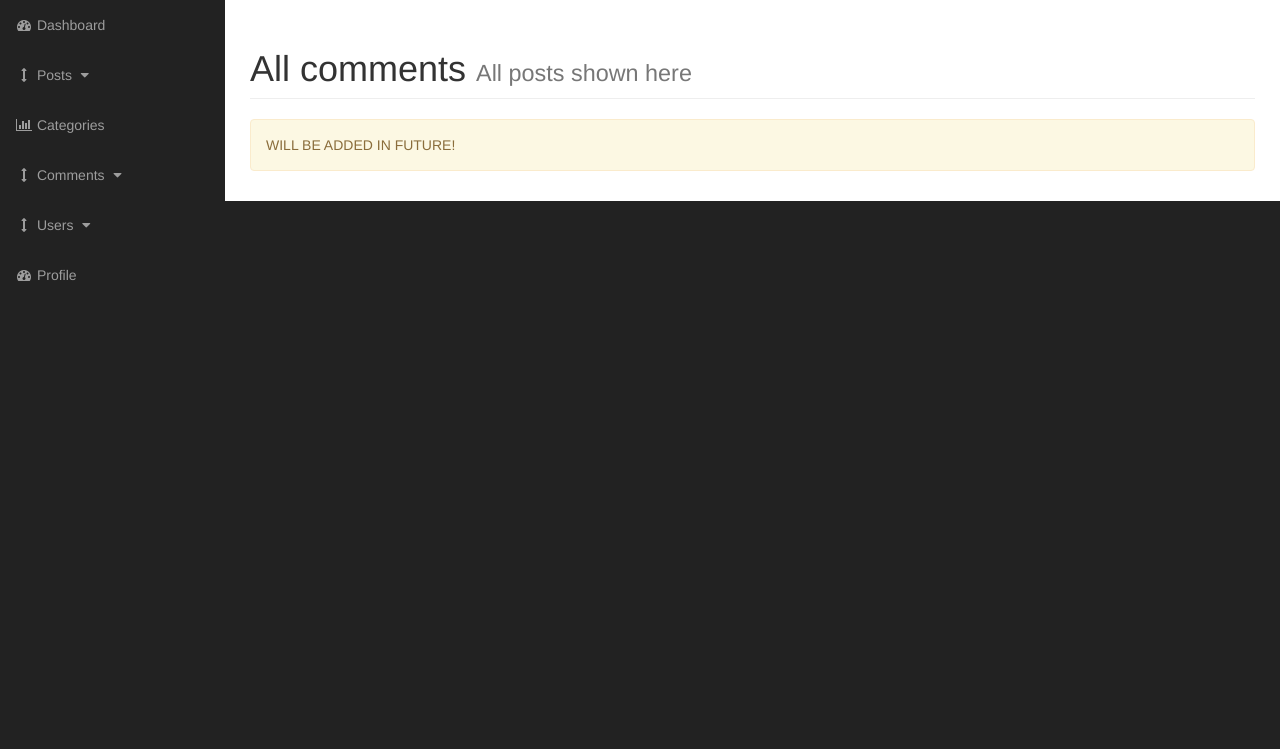
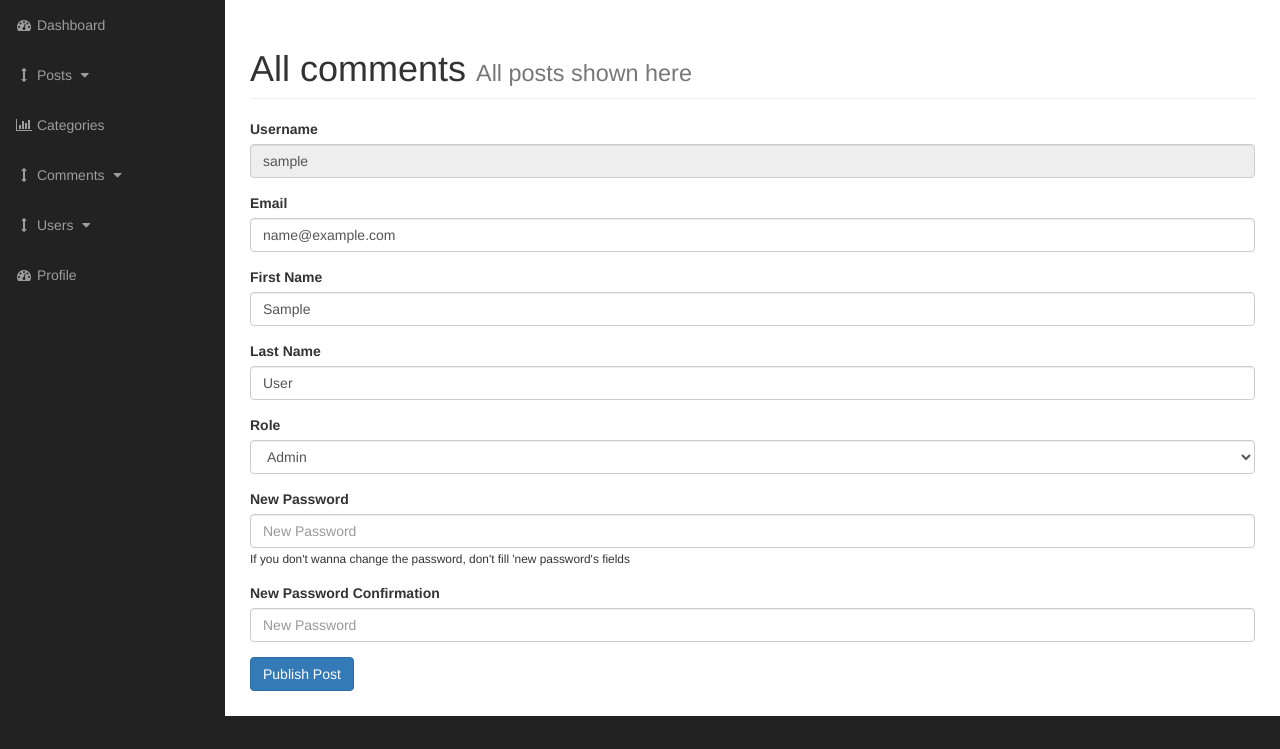
Before and after one commit to mostafa-binesh/CMS-PHP, a PHP site: page /admin/users.php?source=edit&u_id=1 in a window 1280 px wide. Shown: the part 51-800 px from the top of the page. Run offline with PHP 8.4, Linux system fonts and the light colour scheme; the visitor is signed in with stand-in values (Sample User, id 1); tables that the repository leaves empty or names only in its code hold one stand-in row (values such as "Sample post"); grey boxes labelled with a size stand in for pictures from a placeholder-image service; some libraries are stand-ins or nearby versions.

Commit message:
add user edit, profile

```diff
--- a/admin/includes/admin_navigation.php
+++ b/admin/includes/admin_navigation.php
@@ -161,7 +161,7 @@
                 </li>
 
                 <li>
-                    <a href="index-rtl.html"><i class="fa fa-fw fa-dashboard"></i> Profile</a>
+                    <a href="./profile.php"><i class="fa fa-fw fa-dashboard"></i> Profile</a>
                 </li>
             </ul>
         </div>
--- a/admin/includes/edit_user.php
+++ b/admin/includes/edit_user.php
@@ -1,127 +1,150 @@
 <?php
+// if (isset($_POST['update_post'])) {
+//     $post_id = $_GET['p_id'];
+//     $post_title = $_POST['title'];
+//     $post_category_id = $_POST['category_id'];
+//     $post_author = $_POST['author'];
+//     $post_status = $_POST['status'];
+//     $post_image = $_FILES['image']['name'];
+//     $post_image_temp = $_FILES['image']['tmp_name'];
+//     $post_tags = $_POST['tags'];
+//     $post_content = $_POST['content'];
+//     $post_date = date('y-m-d');
+//     // $post_comment_count = $
+//     // echo "{$post_image} , {$post_image_temp}";
 
-if (isset($_POST['update_post'])) {
-    $post_id = $_GET['p_id'];
-    $post_title = $_POST['title'];
-    $post_category_id = $_POST['category_id'];
-    $post_author = $_POST['author'];
-    $post_status = $_POST['status'];
-    $post_image = $_FILES['image']['name'];
-    $post_image_temp = $_FILES['image']['tmp_name'];
-    $post_tags = $_POST['tags'];
-    $post_content = $_POST['content'];
-    $post_date = date('y-m-d');
-    // $post_comment_count = $
-    // echo "{$post_image} , {$post_image_temp}";
+//     // echo "../images/";
+//     // send data to database and upload the image
+//     if (empty($post_image)) {
+//         $query = "SELECT * FROM posts WHERE post_id = $post_id";
+//         $result = mysqli_query($conn, $query);
+//         while ($row = mysqli_fetch_assoc($result)) {
+//             $post_image = $row['post_image'];
+//         }
+//     }
+//     $query = "UPDATE `posts` SET `post_id`='{$post_id}',`post_category_id`='{$post_category_id}',`post_title`='{$post_title}',`post_author`='{$post_author}',`post_date`='{$post_date}',`post_image`='{$post_image}',`post_content`='{$post_content}',`post_tags`='{$post_tags}',`post_status`='{$post_status}' WHERE post_id = {$post_id}";
+//     $result = mysqli_query($conn, $query);
+//     if (!$result) {
+//         echo "<h2>Couldn't update the post!</h2>" . mysqli_error($conn);
+//         echo $post_image . $post_content;
+//     } else {
+//         move_uploaded_file($post_image_temp, "../images/$post_image");
+//         // header('Location: &added=1');
+//         // echo "<h2>Post updated successfully</h2>";
+//         echo "<div class='alert alert-success'>Post updated successfully</div>";
+//     }
+// }
 
-    // echo "../images/";
-    // send data to database and upload the image
-    if(empty($post_image)){
-        $query = "SELECT * FROM posts WHERE post_id = $post_id";
-        $result = mysqli_query($conn,$query);
-        while($row = mysqli_fetch_assoc($result)){
-            $post_image = $row['post_image'];
+
+############ POST
+if (isset($_POST['update_user'])) {
+    // confirmation password of admin
+    // $query = "SELECT * FROM users WHERE user_id = {$_GET['u_id']}'";
+    // $result = mysqli_query($conn,$query);
+    // if(!$result){
+    //     echo "cannot send the request to the database!";
+    // } else if(mysqli_num_rows($result) == 0){
+    //     echo "no user with this id";
+    // } else {
+    //     while($row = mysqli_fetch_assoc($result)){
+    //         $
+    //     }
+    // }
+    if ($_POST['newPassword'] == $_POST['newPassword2']) {
+        $query = "UPDATE `users` SET
+    `user_password`='{$_POST['newPassword']}',`user_firstname`='{$_POST['firstname']}',
+    `user_lastname`='{$_POST['firstname']}',`user_email`='{$_POST['firstname']}',`user_role`='{$_POST['firstname']}'
+    WHERE 1";
+        $result = mysqli_query($conn, $query);
+        if (!$result) {
+            echo "failed to connect to the database!";
+        } else {
+            echo "user updated successfully";
         }
     }
-    $query = "UPDATE `posts` SET `post_id`='{$post_id}',`post_category_id`='{$post_category_id}',`post_title`='{$post_title}',`post_author`='{$post_author}',`post_date`='{$post_date}',`post_image`='{$post_image}',`post_content`='{$post_content}',`post_tags`='{$post_tags}',`post_status`='{$post_status}' WHERE post_id = {$post_id}";
+}
+
+
+
+############ GET
+
+if (isset($_GET['u_id'])) {
+    $user_id = $_GET['u_id'];
+    $query = "SELECT * FROM users WHERE user_id = {$user_id}";
     $result = mysqli_query($conn, $query);
     if (!$result) {
-        echo "<h2>Couldn't update the post!</h2>" . mysqli_error($conn);
-        echo $post_image . $post_content;
+        echo "problem to send the request to database!";
+    } else if (mysqli_num_rows($result) == 0) {
+        echo "user with this ID does not exist!";
     } else {
-        move_uploaded_file($post_image_temp, "../images/$post_image");
-        // header('Location: &added=1');
-        // echo "<h2>Post updated successfully</h2>";
-        echo "<div class='alert alert-success'>Post updated successfully</div>";
-    }
-}
-if (isset($_GET['p_id'])) {
-    $post_id = $_GET['p_id'];
-    // echo $post_edit_id;
-    $edit_fetch_post_query = "SELECT * FROM posts WHERE post_id = {$post_id}";
-    $edit_fetch_post_result = mysqli_query($conn, $edit_fetch_post_query);
-    while ($row = mysqli_fetch_assoc($edit_fetch_post_result)) {
-        // $post_id = $row['post_id'];
-        $post_title = $row['post_title'];
-        $post_author = $row['post_author'];
-        $post_category_id = $row['post_category_id'];
-        $post_date = $row['post_date'];
-        $post_tags = $row['post_tags'];
-        $post_comment_count = $row['post_comment_count'];
-        $post_status = $row['post_status'];
-        $post_content = $row['post_content'];
-        $post_image = $row['post_image'];
-    }
-}
+        while ($row = mysqli_fetch_assoc($result)) {
+            $username = $row['username'];
+            $user_firstname = $row['user_firstname'];
+            $user_lastname = $row['user_lastname'];
+            $user_email = $row['user_email'];
+            $user_role = $row['user_role'];
+            // $user_firstname = $row['username'];
 ?>
-
             <form action="" method="post" enctype="multipart/form-data">
 
                 <div class="form-group">
-        <label for="title">Post Title</label>
-        <input value="<?php echo $post_title ?>" type="text" class="form-control" name="title">
+                    <label for="title">Username</label>
+                    <input value="<?php echo $username; ?>" type="text" class="form-control" readonly>
                 </div>
-
                 <div class="form-group">
-        <label for="category">Category ID</label>
-        <br>
-        <select class="form-control" name="category_id" id="">
+                    <label for="title">Email</label>
+                    <input value="<?php echo $user_email; ?>" type="text" class="form-control" name="email">
+                </div>
+                <div class="form-group">
+                    <label for="title">First Name</label>
+                    <input value="<?php echo $user_firstname ?>" type="text" class="form-control" name="firstname">
+                </div>
+                <div class="form-group">
+                    <label for="title">Last Name</label>
+                    <input value="<?php echo $user_lastname ?>" type="text" class="form-control" name="lastname">
+                </div>
+                <div class="form-group">
+                    <label for="title">Role</label>
+                    <select class="form-control" name="role">
                         <?php
-            $cat_query = "SELECT * FROM categories";
-            $cat_result = mysqli_query($conn,$cat_query);
-            if(!$cat_result){
-
-            } else{
-                while($row = mysqli_fetch_assoc($cat_result)){
-                    $cat_id = $row['cat_id'];
-                    $cat_title = $row['cat_title'];
-                    $selected = "";
-                    if($cat_id == $post_category_id){
-                        // $selected = "selected='selected'";
-                        echo "<option selected='selected' value={$cat_id}>{$cat_title}</option>";
-                    } else{
-                        // $selected = "";
-                        echo "<option value={$cat_id}>{$cat_title}</option>";
-                    }
-                    // echo "<option" .  "{$selected}" . " value={$cat_id}>{$cat_title}</option>";
-                    // echo "<option value={$cat_id}>{$cat_title}</option>";
-                }
+                        if ($user_role == 'admin') {
+                            echo "<option selected='selected' value='admin'>Admin</option>";
+                            echo "<option value='Subscriber'>Subscriber</option>";
+                        } else {
+                            echo "
+        <option selected='selected' value='Subscriber'>Subscriber</option>
+        <option value='admin'>Admin</option>
+        ";
                         }
                         ?>
-            <!-- <option value="pashm" selected="selected">pashmaloo</option> -->
+                        <!-- // <option value=""></option> -->
                     </select>
                 </div>
                 <div class="form-group">
-        <label for="category">Post author</label>
-        <input value="<?php echo $post_author ?>" type="text" class="form-control" name="author">
+                    <label for="title">New Password</label>
+                    <input placeholder="New Password" value="" type="password" class="form-control" name="newPassword">
+                    <small>If you don't wanna change the password, don't fill 'new password's fields</small>
                 </div>
                 <div class="form-group">
-        <label for="category">Post status</label>
-        <input value="<?php echo $post_status ?>" type="text" class="form-control" name="status">
+                    <label for="title">New Password Confirmation</label>
+                    <input placeholder="New Password" value="" type="password" class="form-control" name="newPassword2">
                 </div>
-    <div class="form-group">
-        <label for="post_image">Post Image</label>
-        <?php echo $post_image; ?>
-        <input type="file" name="image">
-    </div>
-        <img src="../images/<?php echo $post_image ?>" class="img-rounded img-responsive img-thumbnail img" style="width: 125px;" alt="">
+                <!-- <div class="form-group">
+    <label for="title">Current Password</label>
+    <input placeholder="Curent Password"  value="" type="password" class="form-control" name="OldPassword">
+</div> -->
 
-    <div class="form-group">
-        <label for="post_tags">Post Tags</label>
-        <input value="<?php echo $post_tags ?>" type="text" class="form-control" name="tags">
-        <!-- <small>Seperate tags via ,</small> -->
-        <p>Seperate tags via ,</p>
-    </div>
 
-    <div class="form-group">
-        <label for="post_content">Post Content</label>
-        <textarea class="form-control " name="content" id="" cols="30" rows="10"><?php echo $post_content ?></textarea>
-    </div>
 
 
 
                 <div class="form-group">
-        <input class="btn btn-primary" type="submit" name="update_post" value="Publish Post">
+                    <input class="btn btn-primary" type="submit" name="update_user" value="Publish Post">
                 </div>
 
             </form>
+<?php
+        }
+    }
+}
+?>
--- a/admin/users.php
+++ b/admin/users.php
@@ -72,8 +72,8 @@
                             include 'includes/add_user.php';
                             break;
                         case 'edit':
-                            // include 'includes/edit_user.php';
-                            echo "<div class='alert-warning alert'>WILL BE ADDED IN FUTURE!</div>";
+                            include 'includes/edit_user.php';
+                            // echo "<div class='alert-warning alert'>WILL BE ADDED IN FUTURE!</div>";
                             break;
                         default:
                             include 'includes/view_all_users.php';
--- a/includes/login.php
+++ b/includes/login.php
@@ -55,9 +55,11 @@ if (isset($_POST['submit'])) {
         // header("refresh:2; url=../index.php");
     } else {
         while ($row = mysqli_fetch_assoc($result)) {
-            $_SESSION['user_id'] = $row['user_id'];
+            // $_SESSION['user_id'] = $row['user_id'];
             $_SESSION['username'] = $row['username'];
             $_SESSION['role'] = $row['user_role'];
+            $_SESSION['firstname'] = $row['user_firstname'];
+            $_SESSION['lastname'] = $row['user_lastname'];
             // $_SESSION['username'] = $row['username'];
         }
         // echo $_SESSION['username'] , $_SESSION['role'];
```
Also changed, not shown: admin/includes/edit_post.php (+12 -1 lines), admin/profile.php (added, +197 -0 lines). Lines whose indentation alone changed are shown as unchanged.
